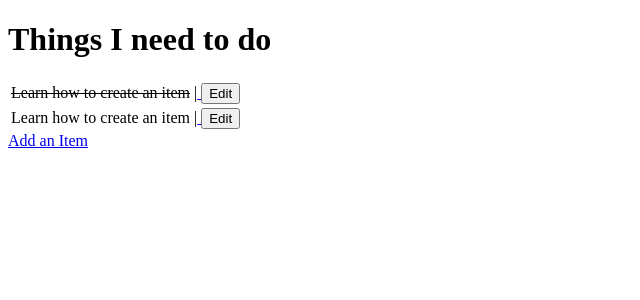
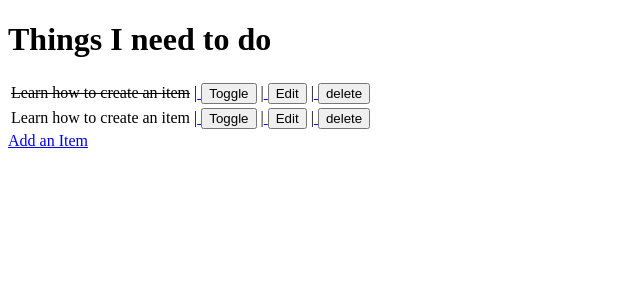
Before and after one commit to Benjamin144/FSF-Django, a Django app: page / in a window 1280 px wide. Shown: the top 300 px of the page, without its empty margins (0-640 px from the left). Run offline with Django 3.2, Linux system fonts and the light colour scheme; data comes from the database, SQL or seed files in the repository; both versions use the stored data as it was after the commit.

Commit message:
added edit and delete functions

```diff
--- a/django_todo/urls.py
+++ b/django_todo/urls.py
@@ -15,11 +15,13 @@ Including another URLconf
 """
 from django.contrib import admin
 from django.urls import path
-from todo.views import get_todo_list, add_item, edit_item
+from todo import views
 
 urlpatterns = [
     path('admin/', admin.site.urls),
-    path('', get_todo_list, name='get_todo_list'),
-    path('add', add_item, name= 'add'),
-    path('edit/<item_id>', edit_item, name='edit'),
+    path('', views.get_todo_list, name='get_todo_list'),
+    path('add', views.add_item, name='add'),
+    path('edit/<item_id>', views.edit_item, name = 'edit'),
+    path('toggle/<item_id>', views.toggle_item, name='toggle'),
+    path('delete/<item_id>', views.delete_item, name='delete'),
 ]
--- a/todo/templates/todo/todo_list.html
+++ b/todo/templates/todo/todo_list.html
@@ -17,12 +17,21 @@
             {% else %}
             <td>{{ item.name }}</td>
             {% endif %}
+             <td>
+                |<a href="/toggle/{{ item.id }}">
+                    <button>Toggle</button>
+                </a>
+            </td>
             <td>
                 |<a href="/edit/{{ item.id }}">
                     <button>Edit</button>
                 </a>
             </td>
-
+            <td>
+                |<a href="/delete/{{ item.id }}">
+                    <button>delete</button>
+                </a>
+            </td>
         </tr>
         {% empty %}
         <tr>
--- a/todo/views.py
+++ b/todo/views.py
@@ -39,3 +39,16 @@ def edit_item(request, item_id):
         'form': form
     }
     return render(request, 'todo/edit_item.html', context)
+
+
+def toggle_item(request, item_id):
+    item = get_object_or_404(Item, id=item_id)
+    item.done = not item.done
+    item.save()
+    return redirect('get_todo_list')
+
+def delete_item(request, item_id):
+    item = get_object_or_404(Item, id=item_id)
+    item.done = not item.done
+    item.delete()
+    return redirect('get_todo_list')
```
Also changed, not shown: db.sqlite3.
